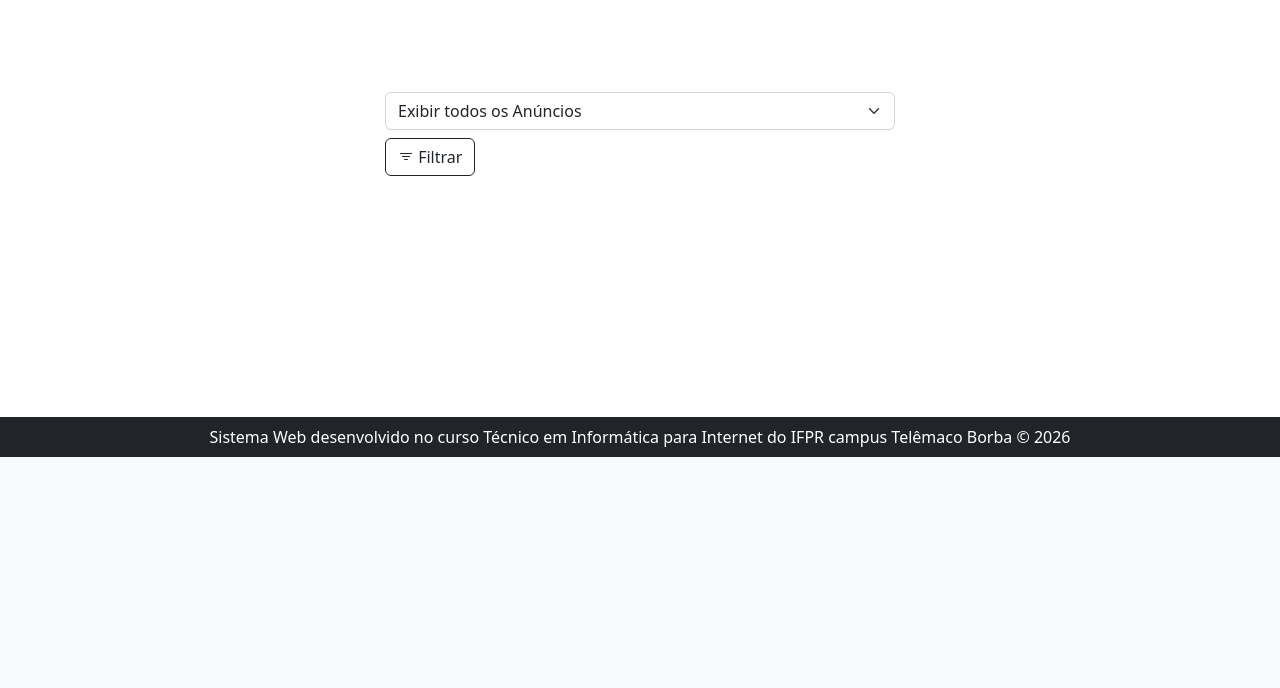
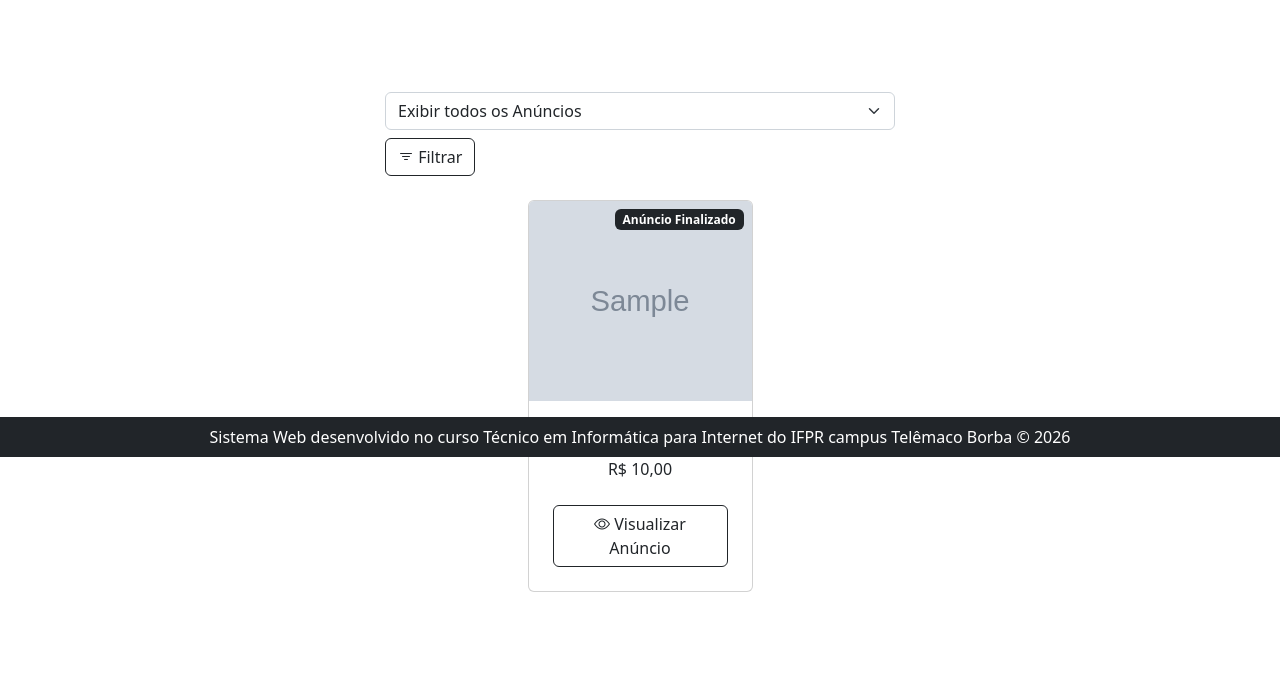
Before and after one commit to pauloricardosouza/ClickShop, a PHP site: page / in a window 1280 px wide. Shown: the part 343-1031 px from the top of the page. Before the commit the page ends 800 px from the top, so only its background shows below. Run offline with PHP 8.4, Linux system fonts and the light colour scheme; tables that the repository leaves empty hold one stand-in row (values such as "Sample post"); grey boxes marked "Sample" are stand-in pictures.

Commit message:
Add files via upload

```diff
--- a/actionAnuncio.php
+++ b/actionAnuncio.php
@@ -99,7 +99,7 @@
 
             //Cria uma variável para armazenar a QUERY que realiza a inserção de dados do Usuário na tabela Anuncios
             $inserirAnuncio = "INSERT INTO Anuncios (Usuarios_idUsuario, fotoAnuncio, tituloAnuncio, descricaoAnuncio, categoriaAnuncio, valorAnuncio, dataAnuncio, horaAnuncio, statusAnuncio)
-                            VALUES ($idUsuario, '$fotoAnuncio', '$tituloAnuncio', '$descricaoAnuncio', '$categoriaAnuncio', '$valorAnuncio', '$dataAnuncio', '$horaAnuncio', 'Disponivel')";
+                            VALUES ($idUsuario, '$fotoAnuncio', '$tituloAnuncio', '$descricaoAnuncio', '$categoriaAnuncio', '$valorAnuncio', '$dataAnuncio', '$horaAnuncio', 'disponivel')";
 
             //Inclui o arquivo de conexão com o Banco de Dados
             include "conexaoBD.php";
--- a/index.php
+++ b/index.php
@@ -60,6 +60,63 @@
         </div>
     ";
 
+    // 5. Verifica se a consulta não retornou anúncios.
+    if(mysqli_num_rows($resultadoAnuncios) === 0){
+        echo "<div class='alert alert-info text-center'>Nenhum anúncio encontrado.</div>";
+    }
+
+    //Abre uma linha que organizará os cards.
+    echo "<div class='row gx-4 gx-lg-5 row-cols-2 row-cols-md-3 row-cols-xl-4 justify-content-center'>";
+
+        // 6. Algoritmo que percorre os resultados. Cada registro gera um card.
+        while($anuncio = mysqli_fetch_assoc($resultadoAnuncios)) {
+            //Converte caracteres especiais para exibí-los como texto no HTML.
+            $fotoAnuncio   = htmlspecialchars($anuncio['fotoAnuncio'], ENT_QUOTES, 'UTF-8', false);
+            $tituloAnuncio = htmlspecialchars($anuncio['tituloAnuncio'], ENT_QUOTES, 'UTF-8', false);
+            //Formata o preço no padrão brasileiro. Exemplo: R$ 1.250,00
+            $valorAnuncio  = number_format($anuncio['valorAnuncio'], 2, ',', '.');
+
+            echo "
+                <div class='col mb-5'>
+                    <div class='card h-100'>
+            ";
+
+            //Exibe o aviso apenas em anúncios finalizados.
+            if($anuncio['statusAnuncio'] === 'finalizado'){
+                echo "<div class='badge bg-dark text-white position-absolute' style='top: 0.5rem; right: 0.5rem'>Anúncio Finalizado</div>";
+            }
+
+            //Exibe o card com foto, título, valor e botão "Visualizar Anúncio".
+            echo "
+                <img class='card-img-top' src='$fotoAnuncio' title='Foto de $tituloAnuncio' style='height: 200px; object-fit: cover;'>
+                <div class='card-body p-4'>
+                    <div class='text-center'>
+                        <h5 class='fw-bolder'>$tituloAnuncio</h5>
+                        R$ $valorAnuncio
+                    </div>
+                </div>
+                <div class='card-footer p-4 pt-0 border-top-0 bg-transparent'>
+                    <div class='text-center'>
+                        <button class='btn btn-outline-dark mt-auto' type='button' title='Ver mais detalhes do anúncio'>
+                            <i class='bi bi-eye'></i> Visualizar Anúncio
+                        </button>
+                    </div>
+                </div>
+            ";
+
+            echo "
+                    </div>
+                </div>
+            ";
+
+        }
+
+    //Fecha a linha dos cards.
+    echo "</div>";
+
+    //Encerra a conexão com o Banco de Dados
+    mysqli_close($conn);
+
 ?>
 
 <?php include "footer.php" ?>
```
